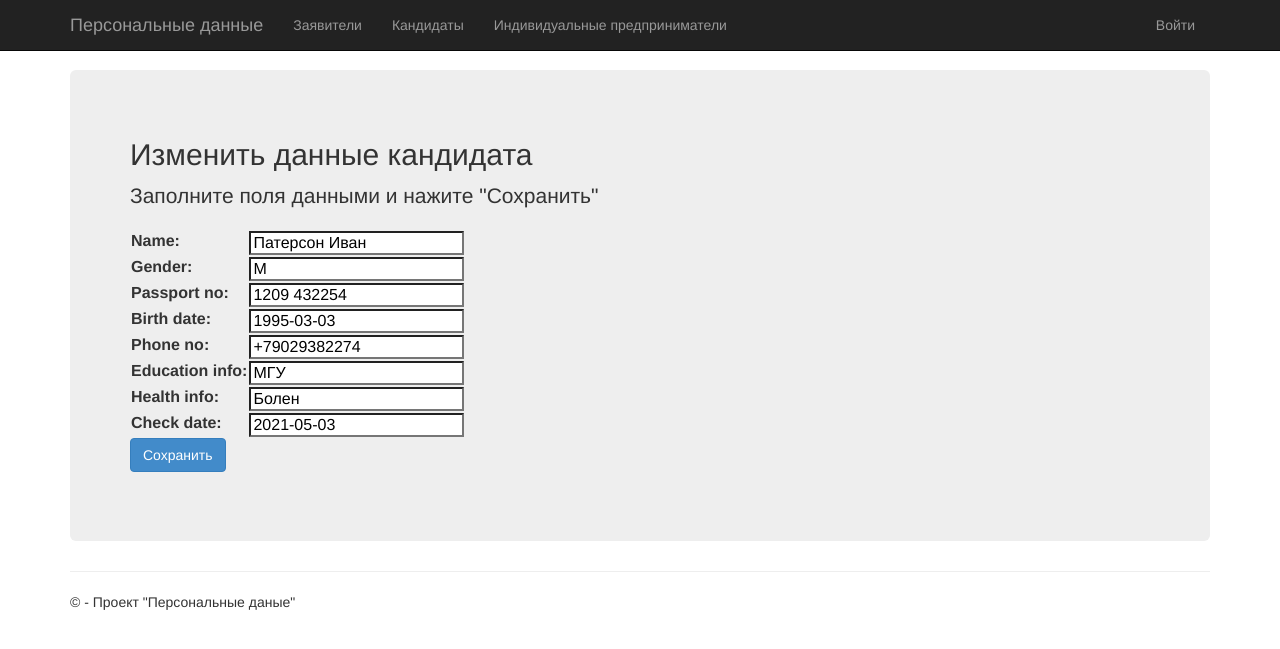
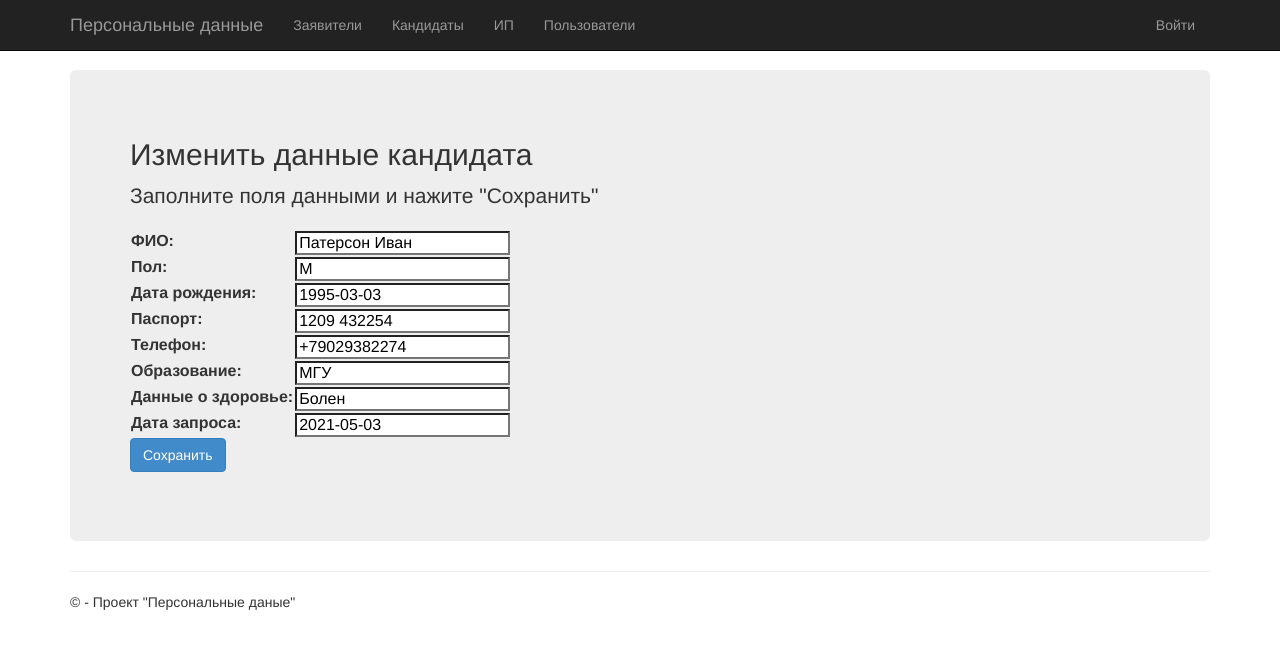
Before and after one commit to ievalex/personal_data, a Django app: page /candidates/item_edit/1/ in a window 1280 px wide. Shown: the top 649 px of the page. Run offline with Django 3.2, Linux system fonts and the light colour scheme; data comes from the database, SQL or seed files in the repository; both versions use the stored data as it was before the commit; some libraries are stand-ins or nearby versions.

Commit message:
доработки

```diff
--- a/personal_data/app/forms.py
+++ b/personal_data/app/forms.py
@@ -29,14 +29,43 @@ class RequesterForm(forms.ModelForm):
         }
         widgets = {
             'birth_date': DateInput(),
+            'check_date': DateInput(),
         }
 
 class CandidateForm(forms.ModelForm):
     class Meta:
         model = CandidateData
         exclude = ['id']
+        labels = {
+            'name': _('ФИО'),
+            'gender': _('Пол'),
+            'birth_date': _('Дата рождения'),
+            'passport_no': _('Паспорт'),
+            'phone_no': _('Телефон'),
+            'education_info': _('Образование'),
+            'health_info': _('Данные о здоровье'),
+            'check_date': _('Дата запроса'),
+        }
+        widgets = {
+            'birth_date': DateInput(),
+            'check_date': DateInput(),
+        }
 
 class IndividualForm(forms.ModelForm):
     class Meta:
         model = IndividualBusinessman
         exclude = ['id']
+        labels = {
+            'name': _('ФИО'),
+            'birth_date': _('Дата рождения'),
+            'passport_no': _('Паспорт'),
+            'phone_no': _('Телефон'),
+            'individual_no': _('ИНН'),
+            'bank_account': _('Номер счета'),
+            'health_info': _('Данные о здоровье'),
+            'contract_date': _('Дата контракта'),
+        }
+        widgets = {
+            'birth_date': DateInput(),
+            'contract_date': DateInput(),
+        }
--- a/personal_data/app/models.py
+++ b/personal_data/app/models.py
@@ -2,22 +2,23 @@ from django.db import models
 from apscheduler.schedulers.background import BackgroundScheduler #для запуска задач по расписанию
 from django.db import connection #для прямого обращения к БД - удаления записей
 from rest_framework import routers, serializers, viewsets #для сериализации - для API
+from django.core.validators import MinLengthValidator #для ограничения минимальной длины полей
 
 class RequesterData(models.Model):
     id = models.IntegerField(primary_key = True)
     name = models.CharField(max_length=120)
-    birth_date = models.CharField(max_length=12)
-    passport_no = models.CharField(max_length=12)
-    phone_no = models.CharField(max_length=12)
-    check_date = models.CharField(max_length=12)
+    birth_date = models.DateField()
+    passport_no = models.CharField(max_length=10, validators=[MinLengthValidator(10)])
+    phone_no = models.CharField(max_length=11, validators=[MinLengthValidator(11)])
+    check_date = models.DateField()
 
 class CandidateData(models.Model):
     id = models.IntegerField(primary_key = True, serialize = True)
     name = models.CharField(max_length=120)
     gender = models.CharField(max_length=1)
-    passport_no = models.CharField(max_length=12)
     birth_date = models.DateField()
-    phone_no = models.CharField(max_length=12)
+    passport_no = models.CharField(max_length=10, validators=[MinLengthValidator(10)])
+    phone_no = models.CharField(max_length=11, validators=[MinLengthValidator(11)])
     education_info = models.CharField(max_length=60)
     health_info = models.CharField(max_length=60)
     check_date = models.DateField()
@@ -25,9 +26,8 @@ class CandidateData(models.Model):
 class IndividualBusinessman(models.Model):
     id = models.IntegerField(primary_key = True, serialize = True)
     name = models.CharField(max_length=120)
-    passport_no = models.CharField(max_length=12)
     birth_date = models.DateField()
-    phone_no = models.CharField(max_length=12)
+    phone_no = models.CharField(max_length=11, validators=[MinLengthValidator(11)])
     individual_no = models.CharField(max_length=12)
     bank_account = models.CharField(max_length=12)
     health_info = models.CharField(max_length=60)
@@ -45,28 +45,28 @@ job = None
 # Формируем команду на удаление заявителей
 def delete_requesters():
     with connection.cursor() as cursor:
-        cursor.execute("SELECT * FROM app_requesterdata WHERE check_date < datetime('now','-30 day')")
+        cursor.execute("DELETE FROM app_requesterdata WHERE check_date < datetime('now','-30 day')")
     print('Старые записи заявителей удалены.')
 
 # Формируем команду на удаление кандидатов
 def delete_candidates():
     with connection.cursor() as cursor: #заменить на
-        cursor.execute("SELECT * FROM app_candidatedata WHERE check_date < datetime('now','-30 day')")
+        cursor.execute("DELETE FROM app_candidatedata WHERE check_date < datetime('now','-30 day')")
     print('Старые записи кандидатов удалены.')
 
 # Формируем команду на удаление индивидуальных предпринимателей
 def delete_individual():
     with connection.cursor() as cursor:
-        cursor.execute("SELECT * FROM app_individualbusinessman WHERE contract_date < datetime('now','-30 day')")
+        cursor.execute("DELETE FROM app_individualbusinessman WHERE contract_date < datetime('now','-30 day')")
     print('Старые записи индивидуальных предпринимателей удалены.')
 
 # Запуск задач по расписанию
 def start_job():
     global job
     #добавляем задачи в очередь, с указанием интервала для выполнения
-    job = sqllite_scheduler.add_job(delete_requesters, 'interval', seconds=5)
-    job = sqllite_scheduler.add_job(delete_candidates, 'interval', seconds=3)
-    job = sqllite_scheduler.add_job(delete_individual, 'interval', seconds=6)
+    job = sqllite_scheduler.add_job(delete_requesters, 'interval', seconds=60)
+    job = sqllite_scheduler.add_job(delete_candidates, 'interval', seconds=60)
+    job = sqllite_scheduler.add_job(delete_individual, 'interval', seconds=60)
     try:
         #запускаем выполнение задач
         sqllite_scheduler.start()
--- a/personal_data/app/templates/app/layout.html
+++ b/personal_data/app/templates/app/layout.html
@@ -25,7 +25,11 @@
                 <ul class="nav navbar-nav">
                     <li><a href="{% url 'requesters' %}">Заявители</a></li>
                     <li><a href="{% url 'candidates' %}">Кандидаты</a></li>
-                    <li><a href="{% url 'individuals' %}">Индивидуальные предприниматели</a></li>
+                    <li><a href="{% url 'individuals' %}">ИП</a></li>
+                </ul>
+
+                <ul class="nav navbar-nav">
+                    <li><a href="{% url 'admin:index' %}">Пользователи</a></li>
                 </ul>
                 {% include 'app/loginpartial.html' %}
             </div>
--- a/personal_data/app/templates/app/loginpartial.html
+++ b/personal_data/app/templates/app/loginpartial.html
@@ -2,8 +2,8 @@
 <form id="logoutForm" action="/logout/" method="post" class="navbar-right">
     {% csrf_token %}
     <ul class="nav navbar-nav navbar-right">
-        <li><span class="navbar-brand">Hello {{ user.username }}!</span></li>
-        <li><a href="javascript:document.getElementById('logoutForm').submit()">Log off</a></li>
+        <li><span class="navbar-brand">Приветствуем, {{ user.username }}!</span></li>
+        <li><a href="javascript:document.getElementById('logoutForm').submit()">Выйти</a></li>
     </ul>
 </form>
 
--- a/personal_data/personal_data/settings.py
+++ b/personal_data/personal_data/settings.py
@@ -45,6 +45,7 @@ INSTALLED_APPS = [
 # https://docs.djangoproject.com/en/2.1/topics/http/middleware/
 MIDDLEWARE = [
     'django.middleware.security.SecurityMiddleware',
+    'whitenoise.middleware.WhiteNoiseMiddleware',
     'django.contrib.sessions.middleware.SessionMiddleware',
     'django.middleware.common.CommonMiddleware',
     'django.middleware.csrf.CsrfViewMiddleware',
@@ -112,3 +113,5 @@ USE_TZ = True
 # https://docs.djangoproject.com/en/2.1/howto/static-files/
 STATIC_URL = '/static/'
 STATIC_ROOT = posixpath.join(*(BASE_DIR.split(os.path.sep) + ['static']))
+
+STATICFILES_STORAGE = 'whitenoise.storage.CompressedManifestStaticFilesStorage'
--- a/personal_data/personal_data/urls.py
+++ b/personal_data/personal_data/urls.py
@@ -24,8 +24,11 @@ urlpatterns = [
     path('', views.home, name='home'),
     url(r'^', include(router.urls)),
     path('requesters/', views.requesters, name='requesters'),
+    path('api/requesters/', views.RequesterViewSet, name='requesters_api'),
     path('candidates/', views.candidates, name='candidates'),
+    path('api/candidates/', views.CandidateViewSet, name='candidates_api'),
     path('individuals/', views.individuals, name='individuals'),
+    path('api/individuals/', views.IndividualBusinessmanViewSet, name='individuals_api'),
     path('requesters/item_create/', views.requester_create, name='requester_create'),
     path('requesters/item_edit/<int:id>/', views.requester_edit),
     path('requesters/item_delete/<int:id>/', views.requester_delete),
@@ -42,7 +45,7 @@ urlpatterns = [
              authentication_form=forms.BootstrapAuthenticationForm,
              extra_context=
              {
-                 'title': 'Log in',
+                 'title': 'Авторизация пользователя',
                  'year' : datetime.now().year,
              }
          ),
--- a/personal_data/requirements.txt
+++ b/personal_data/requirements.txt
@@ -1,3 +1,6 @@
 django >= 2.2.13, < 3.0
 gunicorn
 django-heroku
+djangorestframework
+apscheduler
+whitenoise
```
Also changed, not shown: personal_data/app/templates/app/candidates.html (+9 -0 lines), personal_data/app/templates/app/index.html (+1 -25 lines), personal_data/app/templates/app/individuals.html (+13 -1 lines), personal_data/app/templates/app/login.html (+5 -5 lines), personal_data/app/templates/app/requesters.html (+9 -0 lines), personal_data/app/migrations/0002_auto_20210520_2117.py (added), personal_data/db.sqlite3, 1 other file.
